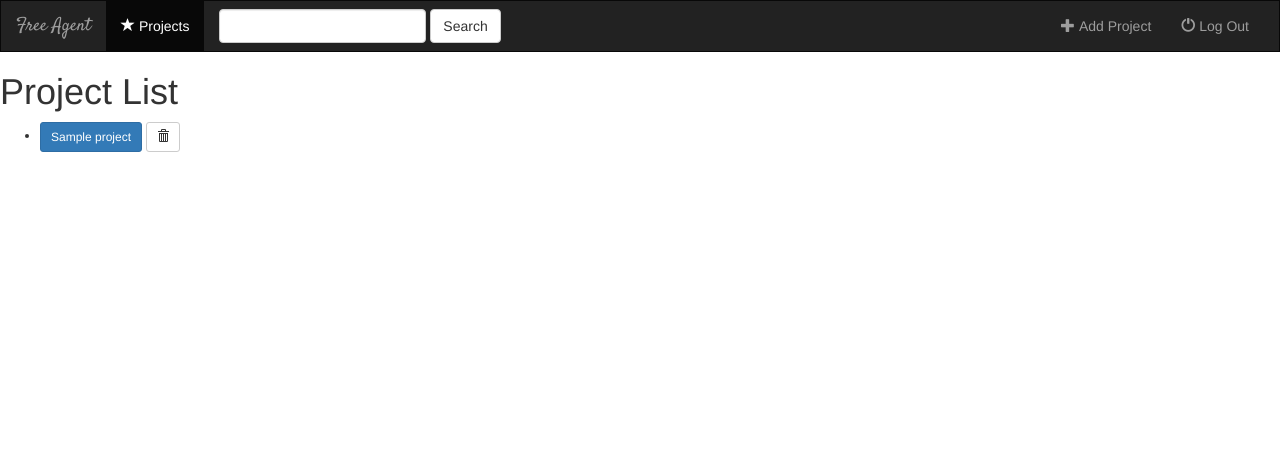
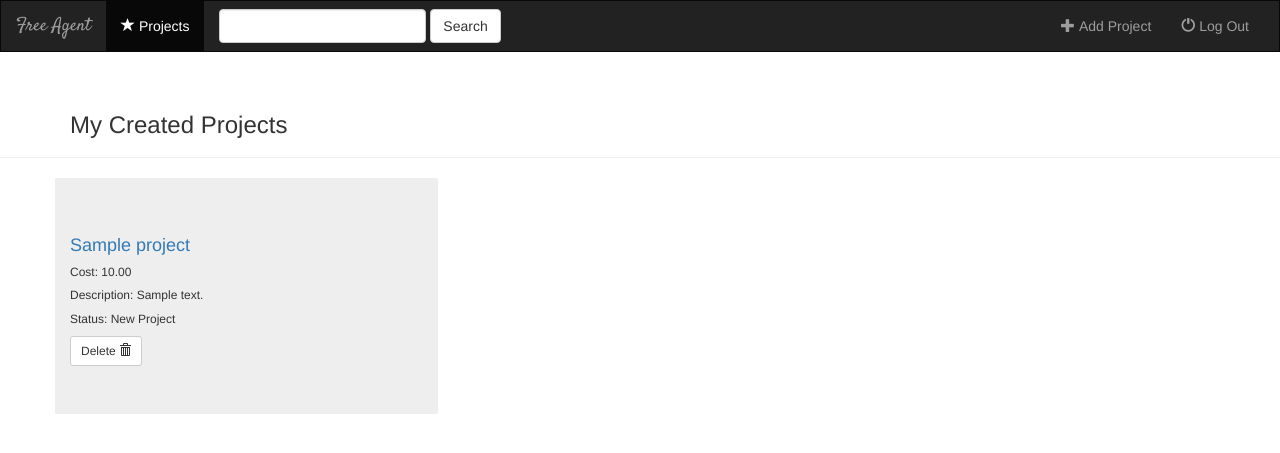
Before and after one commit to lemonpkt/IPProject, a Django app: page /freeAgentApp/ in a window 1280 px wide. Shown: the top 453 px of the page. Run offline with Django 3.2, Linux system fonts and the light colour scheme; a user stored in the database is signed in; tables that the repository leaves empty hold one stand-in row (values such as "Sample post"); some libraries are stand-ins or nearby versions.

Commit message:
Tided 'Created Projects' and 'Update Projects' view

```diff
--- a/freeAgentApp/templates/freeAgentApp/index.html
+++ b/freeAgentApp/templates/freeAgentApp/index.html
@@ -5,20 +5,52 @@
 {% block body %}
 
 
-    <h1>Project List</h1>
-    <ul>
+<!--<div class="jumbotron container">-->
+<!--<h3>Project List</h3>-->
+<!--</div>-->
+<div class="page-header">
+    <div class="container"><h3>My Created Projects</h3></div>
+</div>
+
+
 {% for project in object_list %}
 <!--Details-->
-        <li><a href="{% url 'freeAgentApp:detail' project.id %}" class="btn btn-primary btn-sm">{{ project.title}}</a>
+<ul>
+    <div class="col-md-4">
+        <div class="jumbotron">
+            <div class="container">
+                <h4><a href="{% url 'freeAgentApp:detail' project.id %}">{{project.title}}</a></h4>
+                <h6>Cost: {{project.cost}}</h6>
+                <h6>Description: {{project.description}}</h6>
+                <h6> Status:
+                    {% if project.status == 1 %} New Project
 
+                    {% elif project.status == 2 %} Accepted
+
+                    {% elif project.status == 3 %} Pending Approval
+
+                    {% elif project.status == 4 %} Completed
+
+                    {% endif %}
+                </h6>
+
+                <!--<h6>Project Status: {{project.status}}</h6>-->
                 <!--Delete-->
-        <form action="{% url 'freeAgentApp:deleteProject' project.id %}" method = "post" style=" display: inline;">
+                <form action="{% url 'freeAgentApp:deleteProject' project.id %}" method="post"
+                      style=" display: inline;">
                     {%csrf_token%}
-           <input type="hidden" name="project_id" value="{{project.id}}"?>
-           <button type "submit" class="btn btn-default btn-sm">
-                <span class="glyphicon glyphicon-trash"></span>
+                    <!--<input type="Button" name="project_id" value="{{project.id}}">-->
+                    <button type="submit" class="btn btn-default btn-sm"> Delete
+                        <span class="glyphicon glyphicon-trash"></span></button>
                 </form>
-        </li>
+
+            </div>
+
+        </div>
+    </div>
+</ul>
+
+
 {% endfor %}
 
 {% endblock %}
```
Also changed, not shown: freeAgentApp/templates/freeAgentApp/detail.html (+18 -8 lines). Lines whose indentation alone changed are shown as unchanged.
